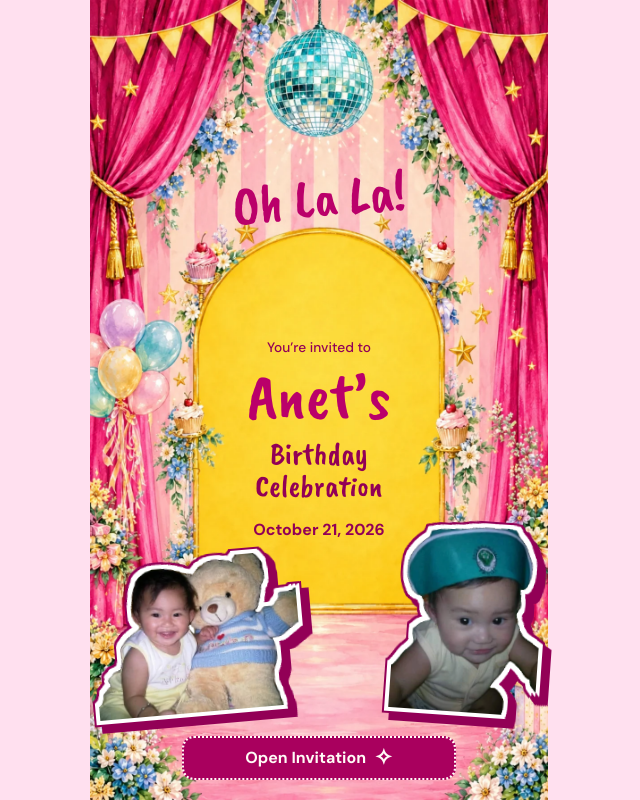
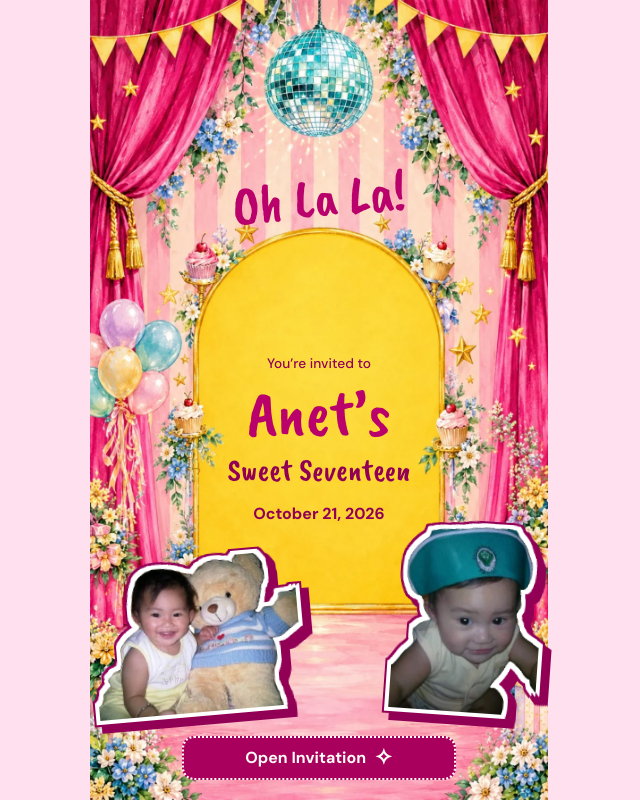
Before and after one commit to FrederykAbryan/Anet, a React (Vite) app: page / in a window 1280 px wide. Shown: the whole page, without its empty margins (321-961 px from the left). Built offline with nearby package versions, Linux system fonts and the light colour scheme.

Commit message:
fix: simplify celebration message on welcome page

```diff
--- a/src/App.jsx
+++ b/src/App.jsx
@@ -125,9 +125,8 @@ function PosterArtwork({ invite }) {
 function WelcomePage({ invite, onOpen }) {
   const name = invite.name?.trim() || 'Anet';
   const guest = invite.guest?.trim();
-  const age = invite.age?.trim();
   const date = invite.date?.trim() || 'Date to be announced';
-  const celebration = age === '17' ? 'Sweet Seventeen' : age ? `Birthday · ${age}` : 'Birthday Celebration';
+  const celebration = 'Sweet Seventeen';
   return <main className="welcome-page stage-welcome">
     <section className="stage-cover" aria-labelledby="stage-name">
       <img className="stage-artwork" src={stageArtwork} alt="" aria-hidden="true" width="1024" height="1792" fetchPriority="high" draggable="false" />
```
